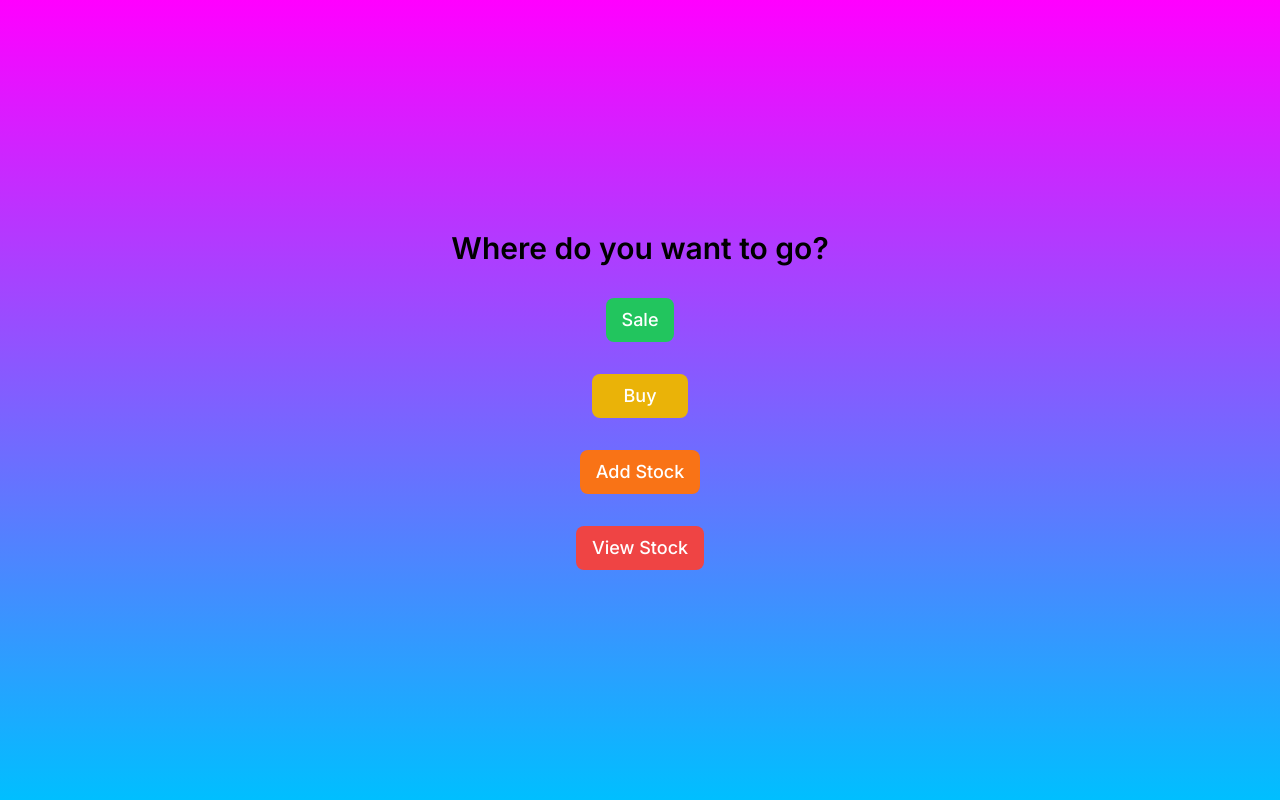
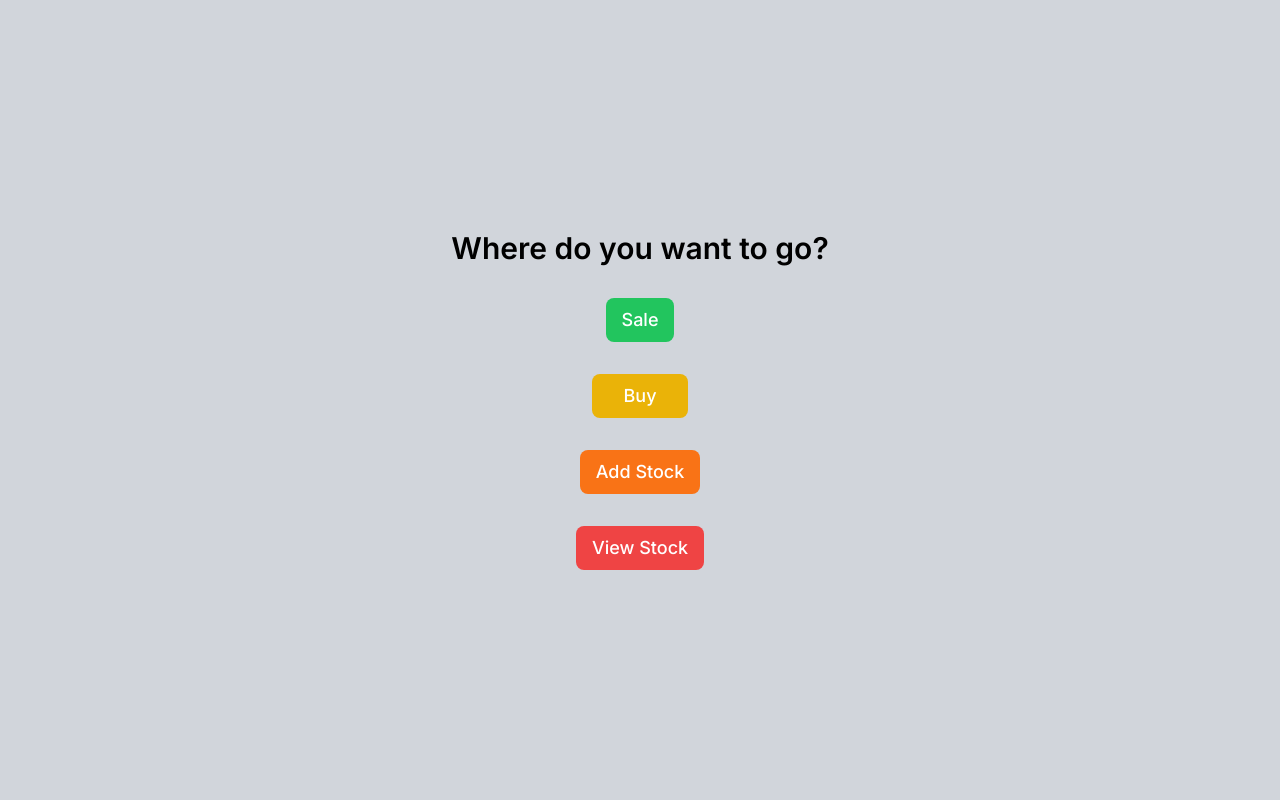
Before and after one commit to Arjun-Praveen-Varshney/omoptik-store, a Next.js app: page / in a window 1280 px wide. Built offline with nearby package versions, Linux system fonts and the light colour scheme.

Commit message:
minor changes in UI

```diff
--- a/app/addStock/page.js
+++ b/app/addStock/page.js
@@ -132,7 +132,7 @@
               className="block text-gray-700 text-sm font-bold mb-2"
               htmlFor="add"
             >
-              Add (1 decimal)
+              Add (2 decimal)
             </label>
             <input
               className="appearance-none border rounded w-full py-2 px-3 text-gray-700 leading-tight focus:outline-none focus:shadow-outline"
--- a/app/page.js
+++ b/app/page.js
@@ -2,7 +2,7 @@
 
 export default function Home() {
   return (
-    <main className="flex flex-col items-center justify-center h-screen gap-8 bg-gradient-to-b from-[#ff00ff] to-[#00bfff]">
+    <main className="flex flex-col items-center justify-center h-screen gap-8 bg-gray-300">
       <div className="font-semibold text-3xl text-center">
         Where do you want to go?
       </div>
--- a/app/saleForm/page.js
+++ b/app/saleForm/page.js
@@ -214,7 +214,7 @@
               className="block text-gray-700 text-sm font-bold mb-2"
               htmlFor="add"
             >
-              Add (1 decimal)
+              Add (2 decimal)
             </label>
             <input
               className="appearance-none border rounded w-full py-2 px-3 text-gray-700 leading-tight focus:outline-none focus:shadow-outline"
```
